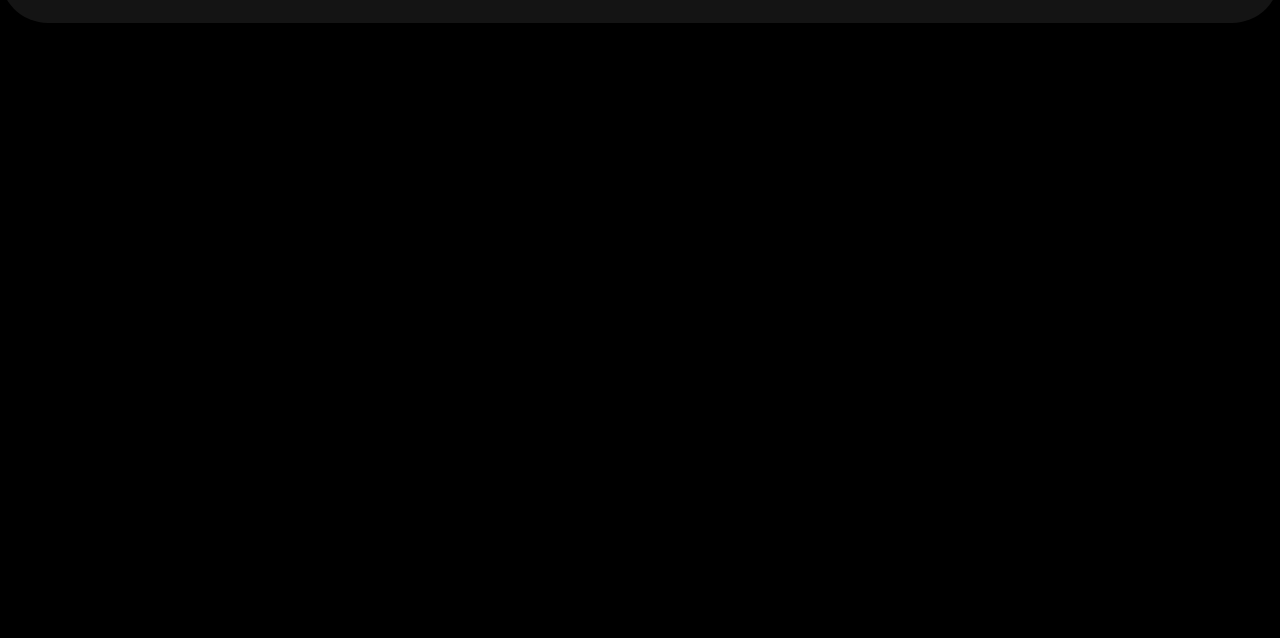
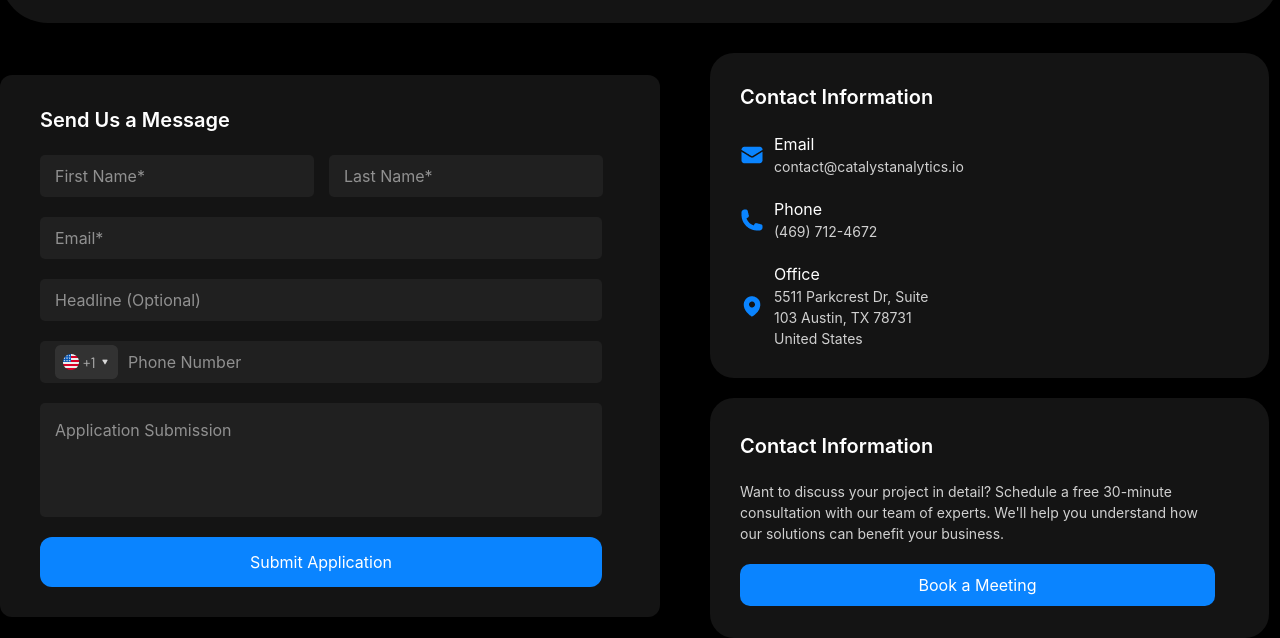
Before and after one commit to zargulak11-hash/git-exam-week2, a website: page src/index4.html in a window 1280 px wide. Shown: the part 546-1184 px from the top of the page. Before the commit the page ends 800 px from the top, so only its background shows below. Drawn offline with nearby package versions, Linux system fonts and the light colour scheme; files that its build step writes are made by us from their sources.

Commit message:
commit3_proect5

```diff
--- a/src/index4.html
+++ b/src/index4.html
@@ -37,3 +37,49 @@
             </aside>
             <img src="./images/calogo1 2 (1).png" alt="">
         </section>
+        <section class="max-w-[1300px] m-auto flex flex-col items-center lg:flex-row gap-[50px]">
+        <div class="  pl-[15px] lg:pl-[40px] mt-[30px] bg-[#141414] mt-[20px] text-[white] w-[380px] pt-[30px] rounded-[12px] pb-[30px] lg:w-[660px]">
+            <h1 class="text-[20px] font-[600]">Send Us a Message</h1>
+            <div class="flex flex-col lg:flex-row pt-[20px] gap-[15px]">
+            <input class="w-[350px] h-[42px] p-[15px] bg-[#FFFFFF0D] lg:w-[274px] rounded-[5px]" type="text" placeholder="First Name*">
+            <input class="w-[350px] h-[42px] p-[15px] bg-[#FFFFFF0D] lg:w-[274px] rounded-[5px]" type="text" placeholder="Last Name*">
+       </div>
+       <input class="w-[350px] h-[42px] p-[15px] mt-[20px] bg-[#FFFFFF0D] lg:w-[562px] rounded-[5px]" type="email" placeholder="Email*">
+       <input class="w-[350px] h-[42px] p-[15px] mt-[20px] bg-[#FFFFFF0D] lg:w-[562px] rounded-[5px]" type="text" placeholder="Headline (Optional)">
+       <div class="flex mt-[20px] gap-[10px] items-center w-[350px] h-[42px] p-[15px] bg-[#FFFFFF0D] lg:w-[562px] rounded-[5px]">
+        <img src="./images/Frame 1707480642.png" alt="">
+       <input type="number" placeholder="Phone Number">
+    </div>
+    <div class="w-[350px] h-[114px] p-[15px] mt-[20px] bg-[#FFFFFF0D] lg:w-[562px] rounded-[5px]">
+    <input type="email" placeholder="Application Submission"></div>
+    <button class="w-[350px] lg:w-[562px] h-[50px] rounded-[12px] mt-[20px] bg-[#0A84FF] text-[white]">Submit Application</button>
+ </div>
+ <div class="mt-[30px]">
+ <div class="flex flex-col gap-[20px] justify-center pl-[30px] w-[380px] lg:w-[559px] h-[325px] text-[white] bg-[#141414] rounded-[24px]">
+   <h1  class="text-[20px] font-[600]"> Contact Information</h1>
+   <div class="flex gap-[10px] items-center">
+    <img src="./images/Icon (25).png" alt="">
+    <div>
+    <h2 class="text-[16px]">Email</h2>
+    <p class="text-[14px] text-[#FFFFFFCC]">contact@catalystanalytics.io</p></div>
+   </div>
+   <div class="flex gap-[10px] items-center">
+    <img src="./images/Icon (26).png" alt="">
+    <div>
+    <h2 class="text-[16px]">Phone</h2>
+    <p class="text-[14px] text-[#FFFFFFCC]">(469) 712-4672</p></div>
+   </div>
+   <div class="flex gap-[10px] items-center">
+    <img src="./images/Icon (27).png" alt="">
+    <div>
+    <h2 class="text-[16px]">Office</h2>
+    <p class="text-[14px] w-[176px] text-[#FFFFFFCC]">5511 Parkcrest Dr, Suite 103 Austin, TX 78731 United States</p></div>
+   </div>
+ </div>
+ <div class="mt-[20px] flex flex-col gap-[20px] justify-center pl-[30px] w-[380px] lg:w-[559px] lg:h-[240px] h-[300px] text-[white] bg-[#141414] rounded-[24px]">
+    <h1  class="text-[20px] font-[600]"> Contact Information</h1>
+    <p class="text-[14px] text-[#FFFFFFCC] lg:w-[475px] w-[300px]">Want to discuss your project in detail? Schedule a free 30-minute consultation with our team of experts. We'll help you understand how our solutions can benefit your business.</p>
+    <button class="w-[200px] lg:w-[475px] h-[42px] rounded-[10px] bg-[#0A84FF] text-[white]">Book a Meeting</button>
+ </div>
+</div>
+</section>
```
